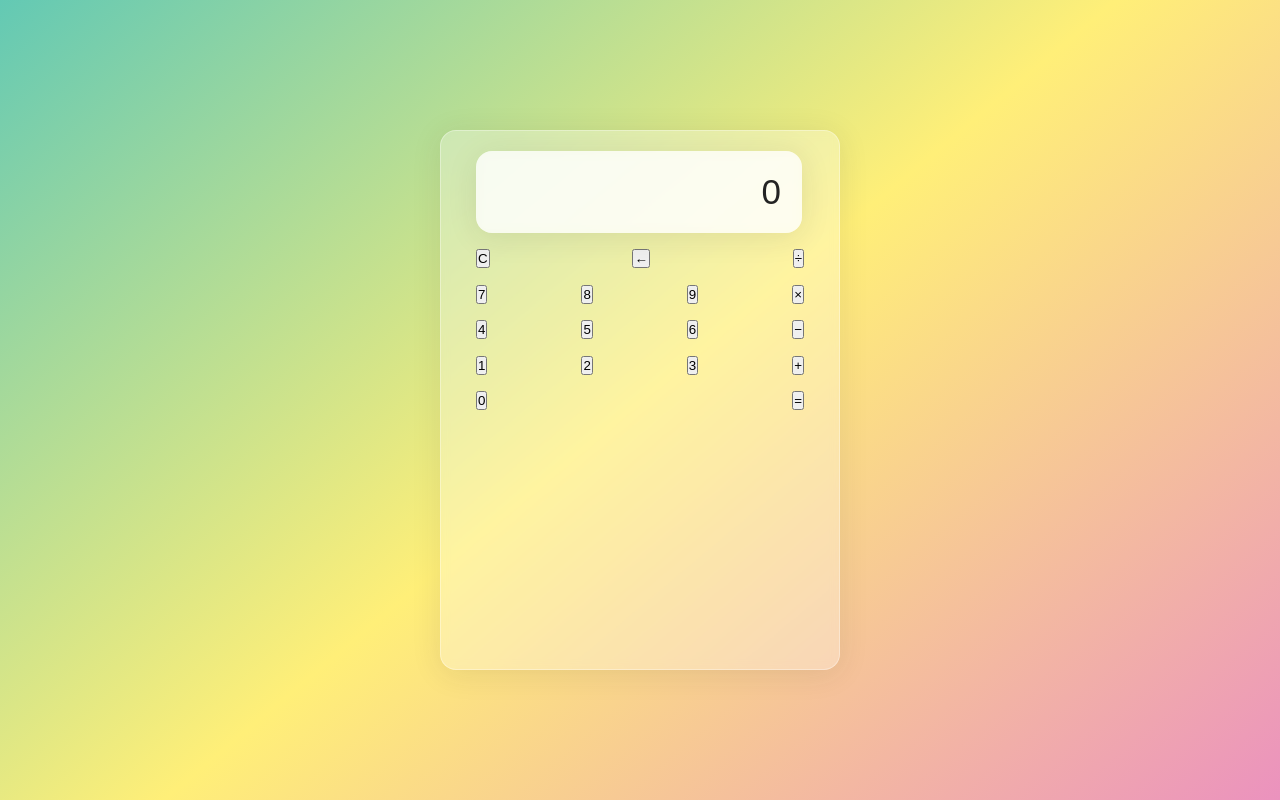
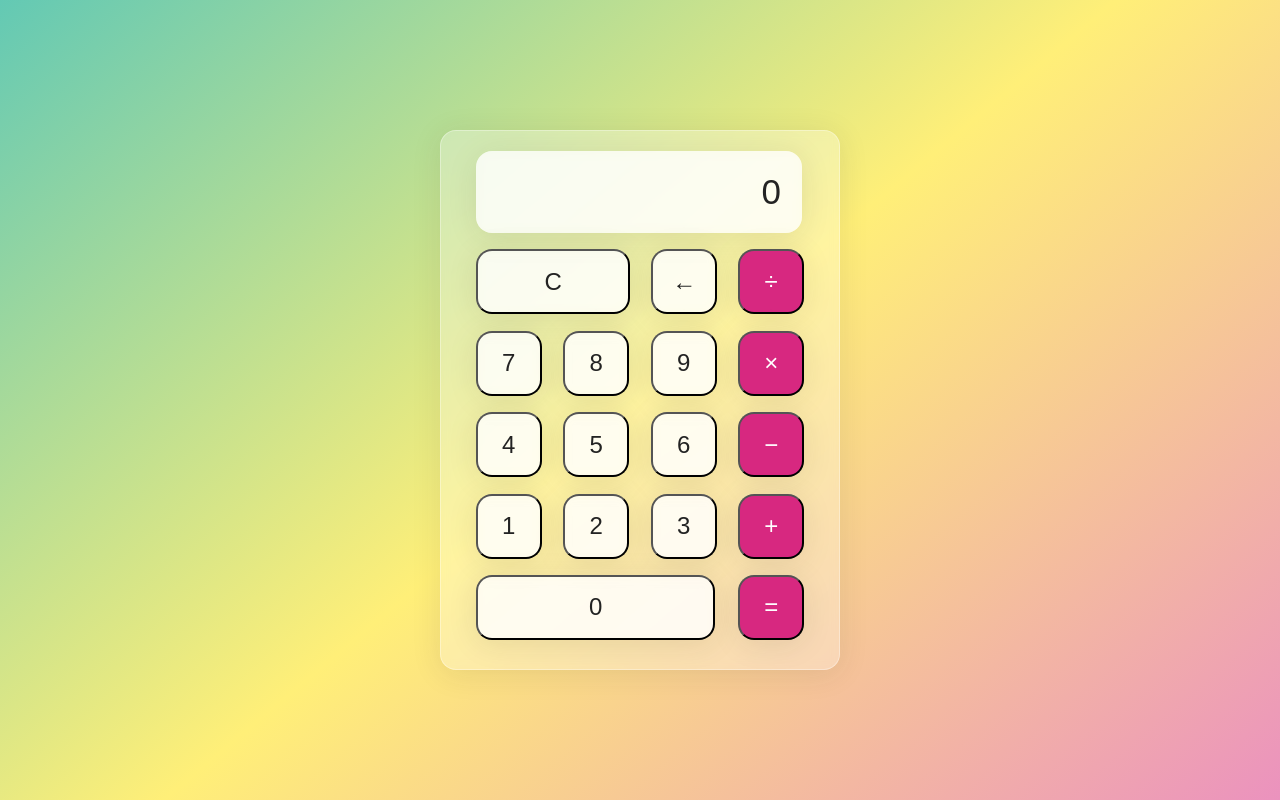
Before and after one commit to MarcosAndreLS/Calculator_Learning, a plain HTML site: page index.html in a window 1280 px wide. Drawn offline with Linux system fonts and the light colour scheme.

Commit message:
finalizando css da pagina

```diff
--- a/style.css
+++ b/style.css
@@ -56,3 +56,49 @@ body{
     justify-content: space-between;
     margin: 5% 0;
 }
+
+.calc-button{
+    backdrop-filter: blur(5.5px);
+    -webkit-backdrop-filter: blur(5.5px);
+    background: rgba(255, 255, 255, 0.75);
+    border: 1px solid rgba(255, 255, 255 0.01);
+    border-radius: 16px;
+    box-shadow: 0 4px 30px rgba(35, 35, 35, 0.1);
+    color: #232323;
+    flex-basis: 20%;
+    font-family: inherit;
+    font-size: 24px;
+    height: 65px;
+}
+
+.calc-button:last-child{
+    backdrop-filter: blur(5.5px);
+    -webkit-backdrop-filter: blur(55.5px);
+    background: rgba(255, 255, 255, 0.75);
+    border: 1px solid rgba(255, 255, 255 0.01);
+    border-radius: 16px;
+    box-shadow: 0 4px 30px rgba(35, 35, 35, 0.1);
+    color: #fff;
+    background: #d72880;
+}
+
+.calc-button:last-child:hover{
+    background-color: inherit;
+    color: inherit;
+}
+
+.calc-button:hover{
+    background-color: inherit;
+}
+
+.calc-button:active{
+    background-color: #ffef78;
+}
+
+.double{
+    flex-basis: 47%;
+}
+
+.triple{
+    flex-basis: 73%;
+}
```
